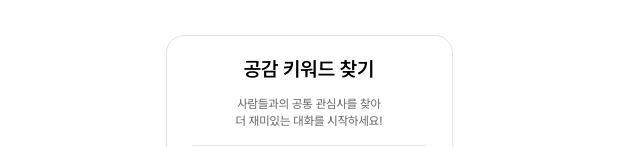
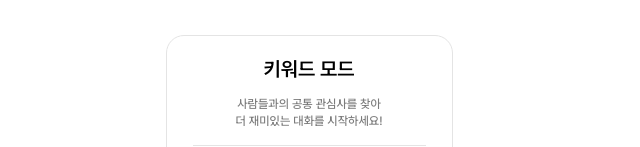
Before and after one commit to IT-s-Time-6Team/FE, a React (Vite) app: page /rooms in a window 1280 px wide. Shown: the part 330-477 px from the top of the page, without its empty margins (331-971 px from the left). Built offline with nearby package versions, Linux system fonts and the light colour scheme; no server answers.

Commit message:
fix: 메인 페이지 키워드 모드 제목 수정

```diff
--- a/src/components/Main/KeyWordMode.tsx
+++ b/src/components/Main/KeyWordMode.tsx
@@ -37,7 +37,7 @@ const KeywordModeBox = ({
   return (
     <Box>
       <BoxHeader>
-        <BoxTitle>공감 키워드 찾기</BoxTitle>
+        <BoxTitle>키워드 모드</BoxTitle>
         <BoxSubTitle>사람들과의 공통 관심사를 찾아 더 재미있는 대화를 시작하세요!</BoxSubTitle>
       </BoxHeader>
 
--- a/src/pages/userEnterChatRoom/userEnterChatRoom.tsx
+++ b/src/pages/userEnterChatRoom/userEnterChatRoom.tsx
@@ -22,7 +22,7 @@ import { joinRoom } from '@api/login';
 import useRoomUsersStore from '@store/useRoomUsersStore';
 import useGameModeStore from '@store/useGameModeStore';
 
-type GameMode = 'NORMAL' | 'TMI';
+type GameMode = 'NORMAL' | 'TMI' | 'BALANCE';
 
 interface ModeConfig {
   title: string;
@@ -36,6 +36,10 @@ const MODE_CONFIG: Record<GameMode, ModeConfig> = {
   TMI: {
     title: 'TMI를 입력하러 가 볼까요?',
     button: 'TMI 입력하러 가기',
+  },
+  BALANCE: {
+    title: '밸런스 게임을 즐기러 가볼까요?',
+    button: '밸런스 게임 시작하기',
   },
 };
 
```
